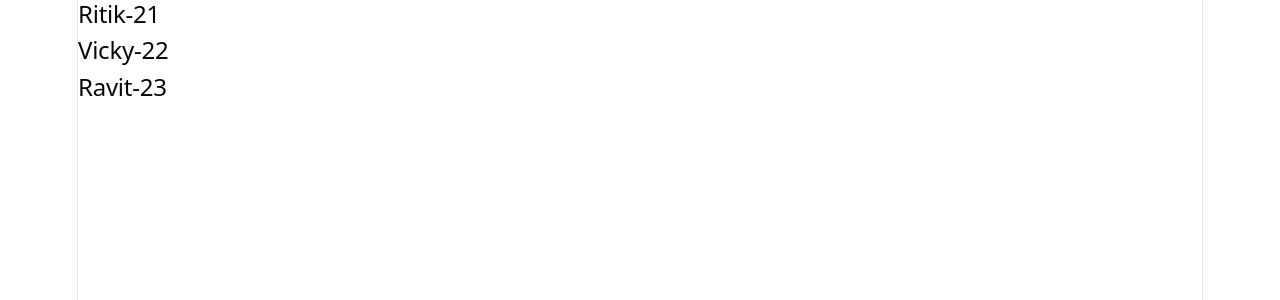
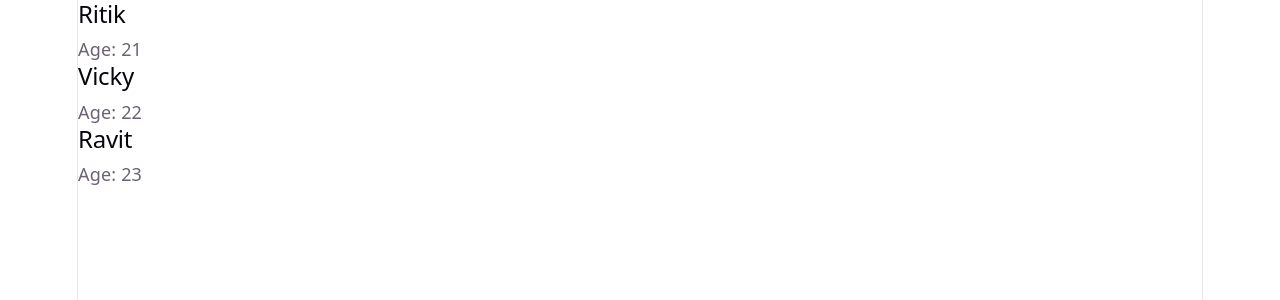
Before and after one commit to ritikpal5437/React, a React (Vite) app in the folder my-app/: page / in a window 1280 px wide. Shown: the top 300 px of the page. Built offline with nearby package versions, Linux system fonts and the light colour scheme.

Commit message:
array map done

```diff
--- a/my-app/src/App.jsx
+++ b/my-app/src/App.jsx
@@ -26,7 +26,7 @@
 // }
 
 // export default App;
-
+import Card from "./components2/card";
 function App() {
   const students=[
     {name:"Ritik",age :21},
@@ -36,7 +36,11 @@ function App() {
   return(
     <>
     {students.map((student,index)=>(
-     <h2 key={index}>{student.name}-{student.age}</h2>
+     <Card
+     key={index}
+     name= {student.name}
+     age={student.age}
+     />
     ))}
     </>
   );
--- /dev/null
+++ b/my-app/src/components2/card.jsx
@@ -0,0 +1,10 @@
+function Card(props) {
+  return (
+    <div>
+      <h2>{props.name}</h2>
+      <p>Age: {props.age}</p>
+    </div>
+  );
+}
+
+export default Card;
```
